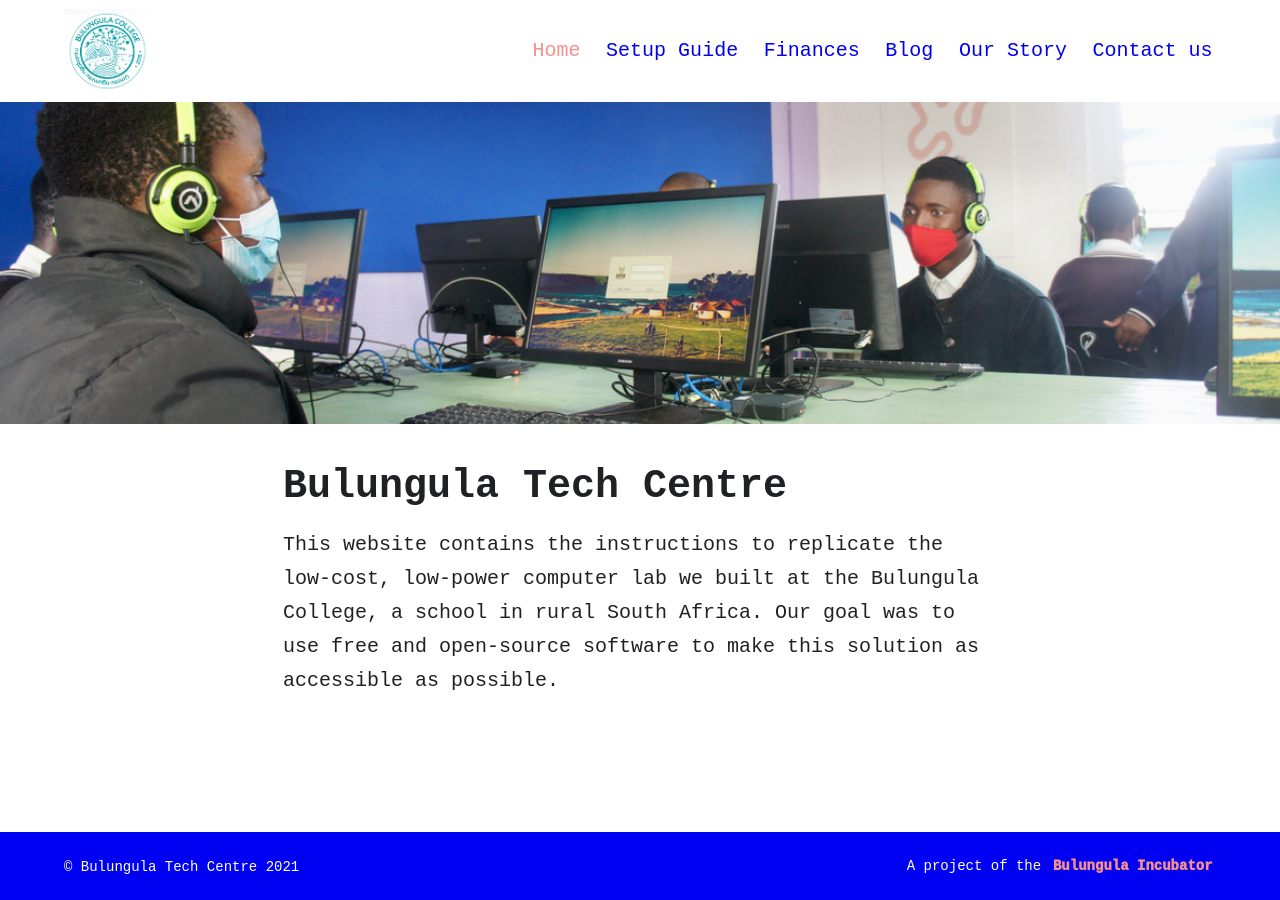
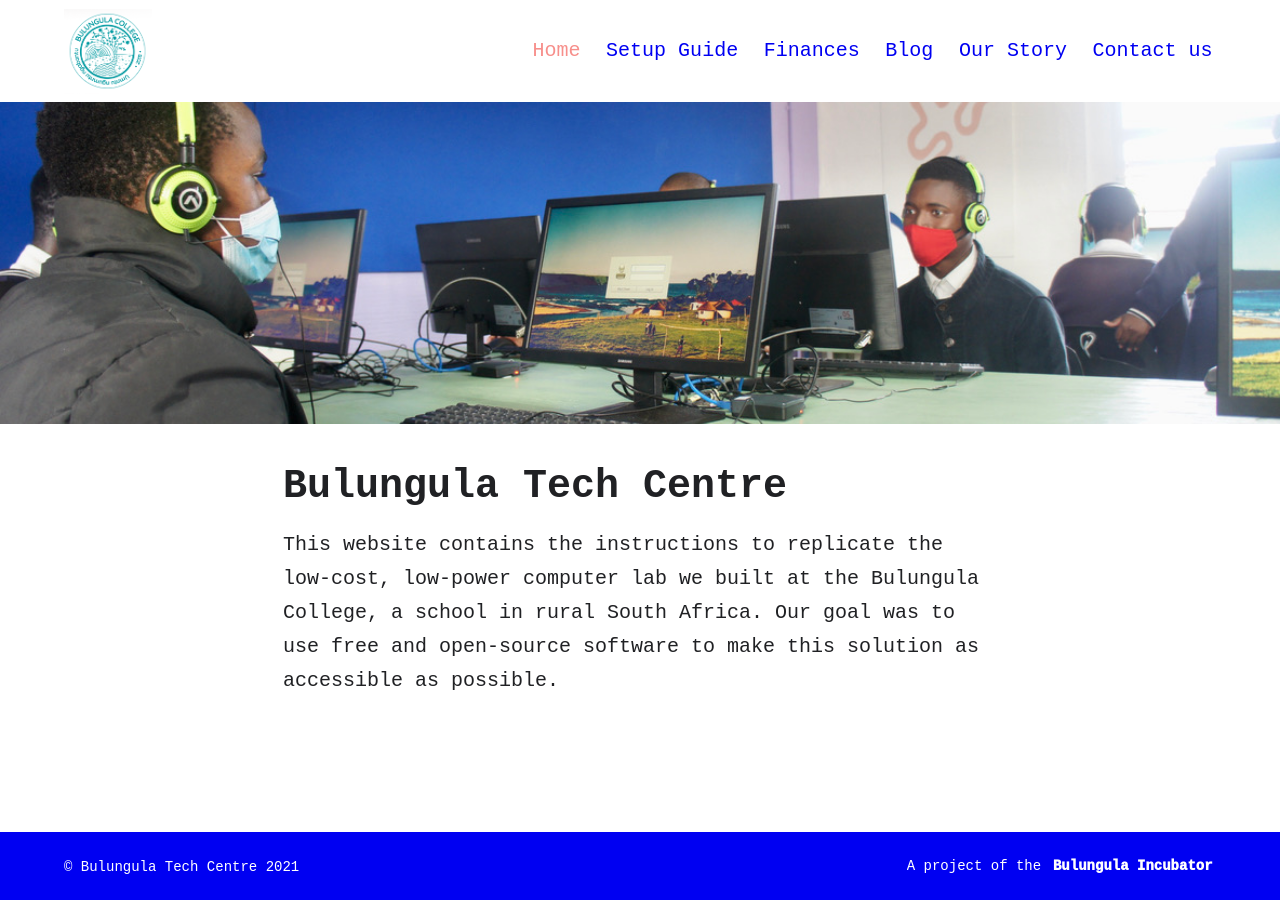
Before and after one commit to bulungula-tech-centre/bulungula-tech-centre, a Jekyll site: the page built from index.md, in a window 1280 px wide. Built offline with Jekyll 4.4.1, drawn with Linux system fonts in a browser that asks for light colours.

```diff
--- a/_sass/_theme.scss
+++ b/_sass/_theme.scss
@@ -216,7 +216,7 @@ body {
     font-weight: 400;
     a {
       font-weight: 1000;
-      color: $hoverColour;
+      color: $white;
     }
   }
 }
```
